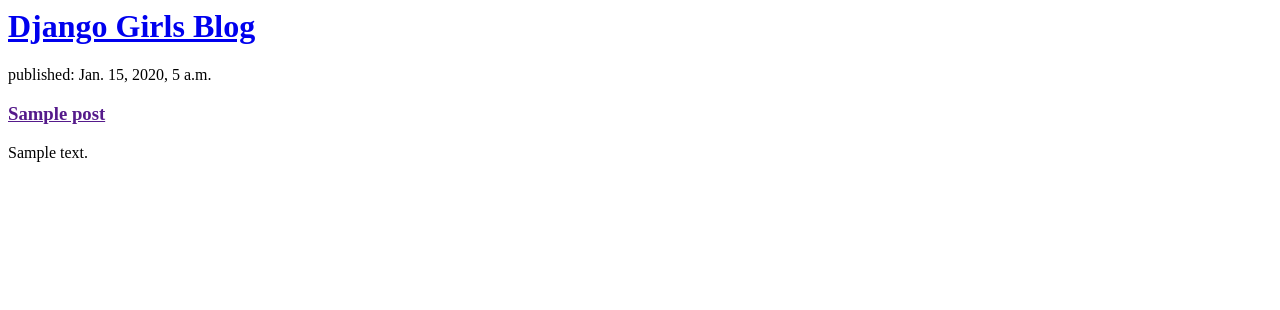
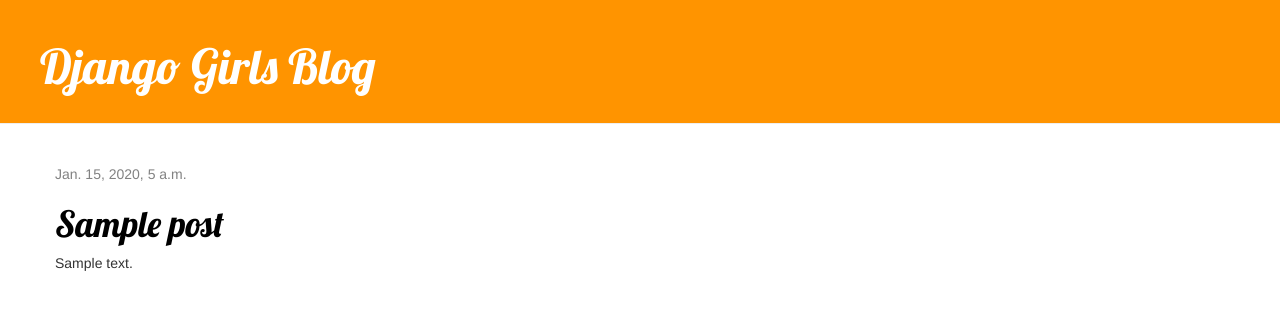
Before and after one commit to johnmrobinson/django-test, a Django app: template blog/templates/blog/post_list.html in a window 1280 px wide. Shown: the top 310 px of the page. Run offline with Django 3.2, Linux system fonts and the light colour scheme; the template is opened without the code that fills it: values that come from a table or form of the project are taken from there, others are empty; tables that the repository leaves empty hold one stand-in row (values such as "Sample post"); some libraries are stand-ins or nearby versions.

Commit message:
before forms

```diff
--- /dev/null
+++ b/blog/static/css/blog.css
@@ -0,0 +1,48 @@
+.page-header {
+    background-color: #ff9400;
+    margin-top: 0;
+    padding: 20px 20px 20px 40px;
+}
+
+.page-header h1, .page-header h1 a, .page-header h1 a:visited, .page-header h1 a:active {
+    color: #ffffff;
+    font-size: 36pt;
+    text-decoration: none;
+}
+
+.content {
+    margin-left: 40px;
+}
+
+h1, h2, h3, h4 {
+    font-family: 'Lobster', cursive;
+}
+
+.date {
+    float: left;
+    color: #828282;
+}
+
+.save {
+    float: right;
+}
+
+.post-form textarea, .post-form input {
+    width: 100%;
+}
+
+.top-menu, .top-menu:hover, .top-menu:visited {
+    color: #ffffff;
+    float: right;
+    font-size: 26pt;
+    margin-right: 20px;
+}
+
+.post {
+    margin-bottom: 20px;
+}
+
+.post h1 a, .post h1 a:visited {
+    color: #000000;
+
+}
--- /dev/null
+++ b/blog/templates/blog/base.html
@@ -0,0 +1,33 @@
+{% load staticfiles %}
+
+<!DOCTYPE html>
+<html lang="en">
+    <head>
+        <meta charset="UTF-8">
+        <title>Django Girls</title>
+
+        <!-- external stylesheets -->
+        <link rel="stylesheet" href="//maxcdn.bootstrapcdn.com/bootstrap/3.2.0/css/bootstrap.min.css">
+        <link rel="stylesheet" href="//maxcdn.bootstrapcdn.com/bootstrap/3.2.0/css/bootstrap-theme.min.css">
+        <link href="http://fonts.googleapis.com/css?family=Lobster&subset=latin,latin-ext" rel="stylesheet" type="text/css">
+
+        <!-- internal stylesheet -->
+        <link rel="stylesheet" href="{% static 'css/blog.css' %}">
+
+    </head>
+
+    <body>
+        <div class="page-header">
+            <h1><a href="/">Django Girls Blog</a></h1>
+        </div>
+        <br>
+        <div class="content container">
+            <div class="row">
+                <div class="col-md-8">
+                {% block content %}
+                {% endblock %}
+                </div>
+            </div>
+        </div>
+    </body>
+</html>
--- a/blog/templates/blog/post_list.html
+++ b/blog/templates/blog/post_list.html
@@ -1,11 +1,14 @@
-<div>
-    <h1><a href="/">Django Girls Blog</a></h1>
-</div>
+{% extends 'blog/base.html' %}
 
-{% for post in posts %}
-    <div>
-        <p>published: {{ post.published_date }}</p>
-        <h3><a href="">{{ post.title }}</a></h3>
-        <p>{{ post.text|linebreaks }}</p>
-    </div>
-{% endfor %}
+{% block content %}
+    {% for post in posts %}
+        <div class="post">
+            <div class="date">
+                {{ post.published_date }}
+            </div>
+            <br>
+            <h1><a href="{% url 'post_detail' pk=post.pk %}">{{ post.title }}</a></h1>
+            <p>{{ post.text|linebreaks }}</p>
+        </div>
+    {% endfor %}
+{% endblock %}
--- a/blog/urls.py
+++ b/blog/urls.py
@@ -3,4 +3,5 @@ from . import views
 
 urlpatterns = [
     url(r'^$', views.post_list, name='post_list'),
+    url(r'^post/(?P<pk>[0-9]+)/$', views.post_detail, name='post_detail'),
 ]
```
Also changed, not shown: blog/templates/blog/post_detail.html (added, +14 -0 lines), blog/views.py (+7 -1 lines).
